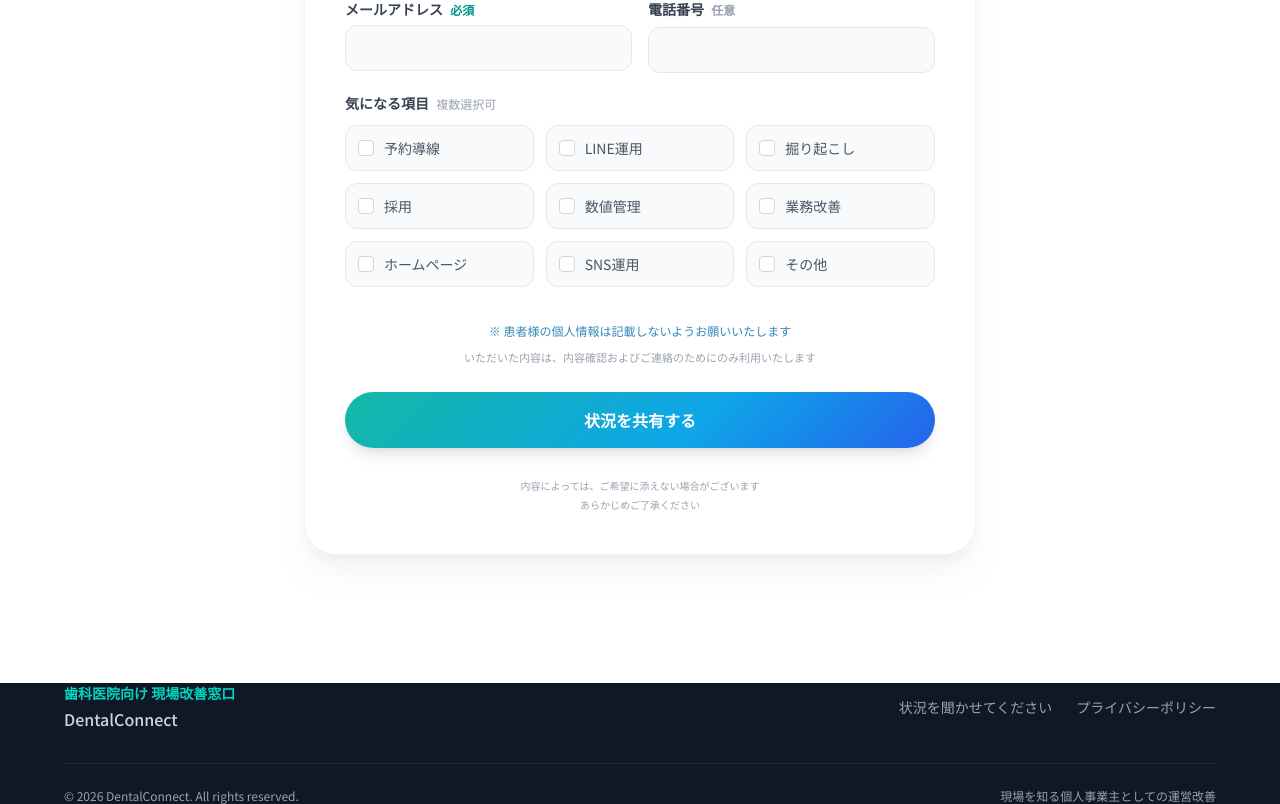
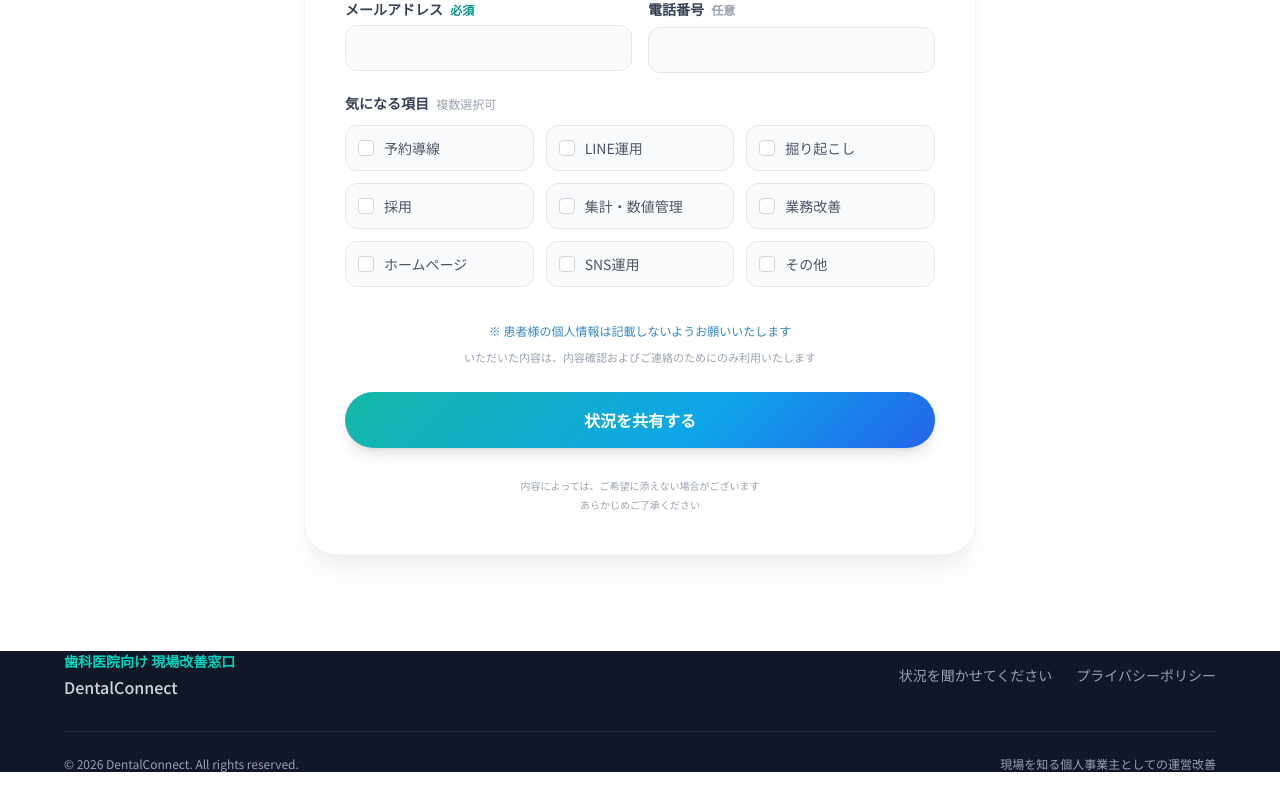
Before and after one commit to uw1g48h31wj4xxa33ffa-eng/reserve-pro-dashboard, a Next.js app in the folder LP/dental-lp/: page / in a window 1280 px wide. Shown: the part 6930-7734 px from the top of the page. After the commit the page ends 7702 px from the top, so only its background shows below. Built offline with nearby package versions, Linux system fonts and the light colour scheme.

Commit message:
Final tweak: adjust interest options and bottom padding

```diff
--- a/LP/dental-lp/components/sections/contact.tsx
+++ b/LP/dental-lp/components/sections/contact.tsx
@@ -22,7 +22,7 @@ export function ContactSection() {
     "LINE運用",
     "掘り起こし",
     "採用",
-    "数値管理",
+    "集計・数値管理",
     "業務改善",
     "ホームページ",
     "SNS運用",
@@ -64,7 +64,7 @@ export function ContactSection() {
   };
 
   return (
-    <section id="contact" className="py-24 md:py-32 bg-white relative overflow-hidden" ref={ref}>
+    <section id="contact" className="pt-24 pb-16 md:pt-32 md:pb-24 bg-white relative overflow-hidden" ref={ref}>
       <div className="container-lg max-w-4xl relative z-10">
 
         <motion.div
```
